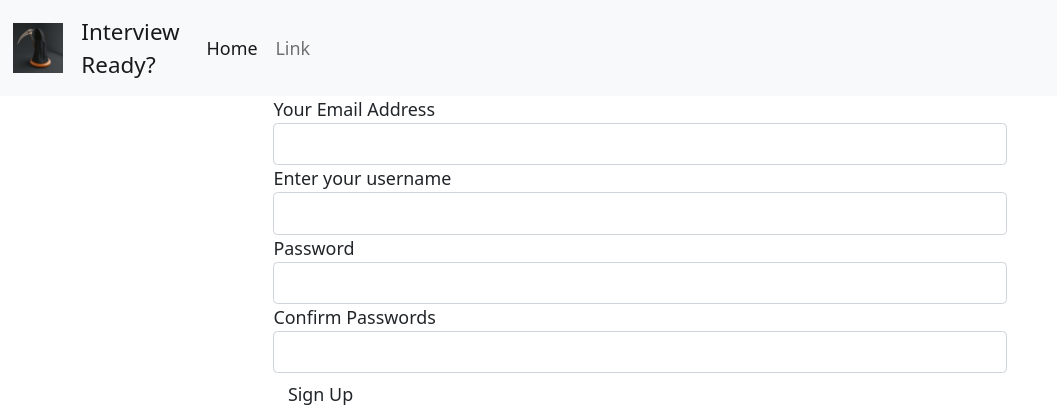
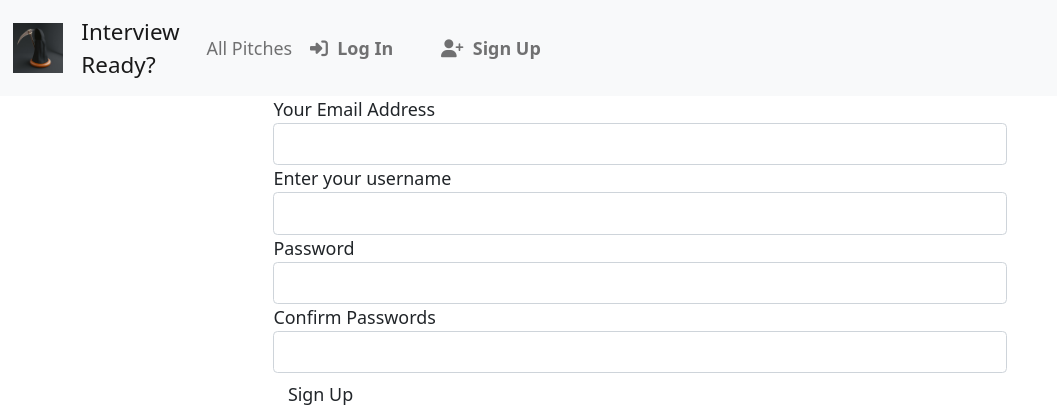
Before and after one commit to Miss-Faith/Interview-Ready, a Flask app: page /authenticate/register in a window 1280 px wide. Shown: the top 420 px of the page, without its empty margins (0-1057 px from the left). Run offline with Flask 2, Linux system fonts and the light colour scheme; some libraries are stand-ins or nearby versions.

Commit message:
Update navbar and welcome page

```diff
--- /dev/null
+++ b/app/templates/email/welcome_user.html
@@ -0,0 +1,5 @@
+
+Hello {{user.username}}
+Welcome to Interview Ready
+We have just seen you have signed up for our application and want to welcome you to the family.
+Please enjoy the reading pitches. Feel free to drop a comment on the pitches or add a pitch.
--- a/app/templates/navbar.html
+++ b/app/templates/navbar.html
@@ -1,23 +1,45 @@
 <nav class="navbar navbar-expand-lg navbar-light bg-light">
   <div class="container-fluid">
-    <a class="navbar-brand" href="#">
+    <a class="navbar-brand" href="/">
       <img src="../static/images/image (7).jpg" alt="logo" width="50" height="50">
     </a>
-    <a class="navbar-brand" href="#">
+    <a class="navbar-brand" href="/">
       Interview <br> Ready?
     </a>
     <button class="navbar-toggler" type="button" data-bs-toggle="collapse" data-bs-target="#navbarTogglerDemo02" aria-controls="navbarTogglerDemo02" aria-expanded="false" aria-label="Toggle navigation">
       <span class="navbar-toggler-icon"></span>
     </button>
     <div class="collapse navbar-collapse" id="navbarTogglerDemo02">
-      <ul class="navbar-nav me-auto mb-2 mb-lg-0">
+      <ul class="navbar-nav mr-auto">
         <li class="nav-item">
-          <a class="nav-link active" aria-current="page" href="/">Home</a>
+          <a class="nav-link" href="{{url_for('main.index')}}">All Pitches</a>
+        </li>
+        {% if current_user.is_authenticated %}
+        <li class="nav-item">
+            <a class="nav-link" href="{{url_for('main.new_pitch')}}">New Pitch</a>
+        </li>
+        {% endif %}
+      </ul>
+      <ul class="navbar-nav ml-auto">
+        {% if current_user.is_authenticated %}
+
+        <li class="nav-item dropdown">
+        <a class="nav-link dropdown-toggle" style= 'margin-right:30px' data-toggle="dropdown"
+          aria-haspopup="true" aria-expanded="false">
+          <i class="fas fa-user"></i>&nbsp;<strong>{{current_user.username}}</strong> </a>
+        <div class="dropdown-menu dropdown-menu-right dropdown-info" aria-labelledby="navbarDropdownMenuLink-4">
+          <a class="dropdown-item" href="{{url_for('main.profile',name=current_user.username)}}"><i class="far fa-user"></i>&nbsp; My account</a>
+          <a class="dropdown-item" href="{{url_for('auth.logout')}}"><i class="fas fa-sign-out-alt"></i>&nbsp; Log out</a>
+        </div>
+        </li>
+        {% else %}
+        <li class="nav-item">
+            <a  class="nav-link" href="{{url_for('auth.login')}}" style= 'margin-right:30px'><i class="fas fa-sign-in-alt"></i>&nbsp; <strong>Log In</strong></a>
         </li>
         <li class="nav-item">
-          <a class="nav-link" href="#">Link</a>
-        </li>
-
+                <a style= 'margin-right:30px' class="nav-link" href="{{url_for('auth.signup')}}"><i class="fas fa-user-plus"></i></i>&nbsp; <strong>Sign Up</strong></a>
+            </li>
+        {%endif%}
       </ul>
     </div>
   </div>
```
